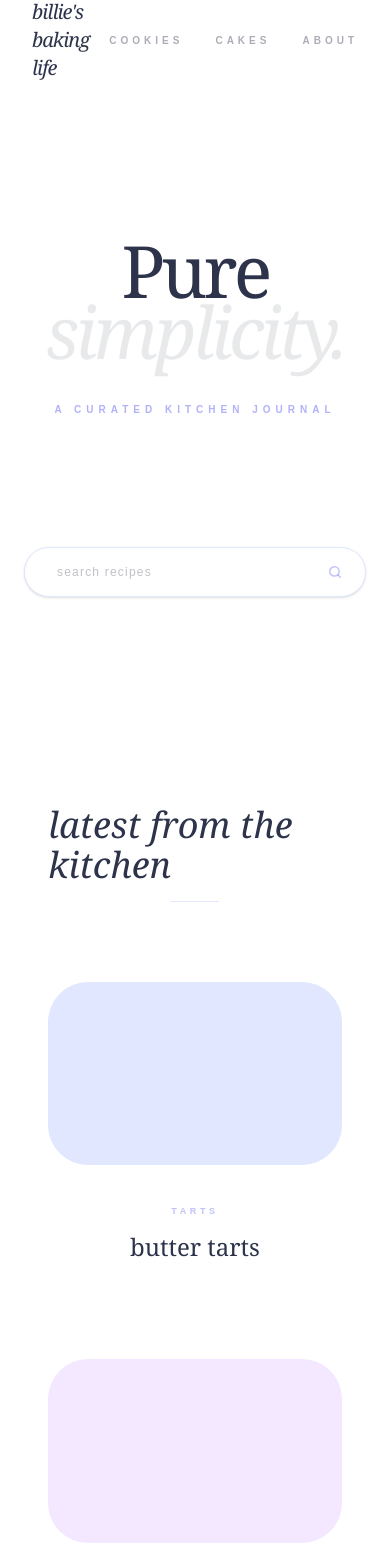
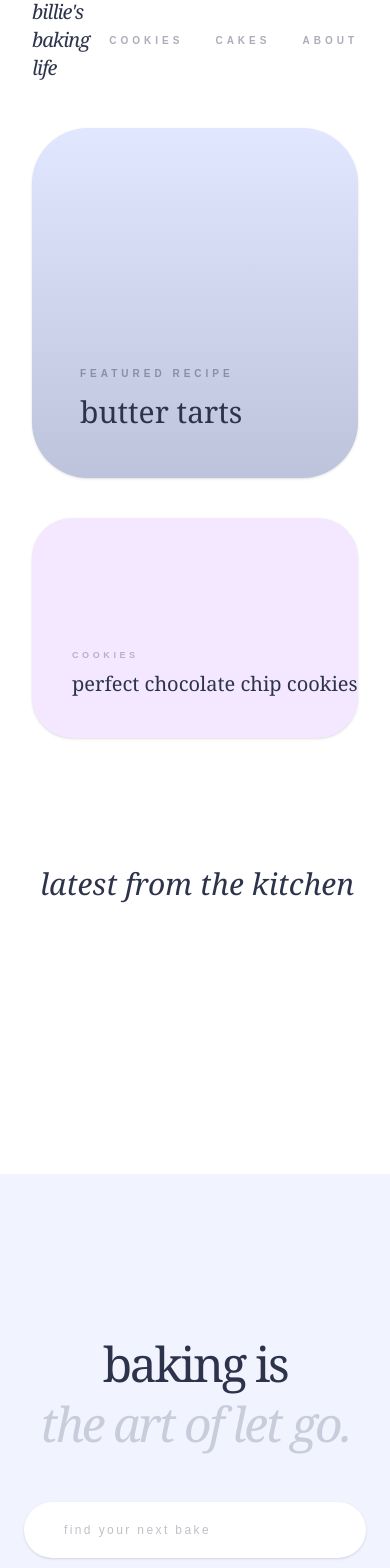
Before and after one commit to billie-zhang/billiesbakinglife, a Next.js app: page / in a window 390 px wide. Shown: the top 1568 px of the page. Built offline with nearby package versions, Linux system fonts and the light colour scheme.

Commit message:
make categories section responsive

```diff
--- a/app/page.tsx
+++ b/app/page.tsx
@@ -6,94 +6,101 @@ const cardColors = ["bg-[#E0E7FF]", "bg-[#F3E8FF]", "bg-[#EBEBFF]"];
 
 export default async function Home() {
   const recipesDir = path.join(process.cwd(), "data/recipes");
-
-  if (!fs.existsSync(recipesDir)) {
-    return <div className="p-20 text-center font-serif italic">Starting the oven... (Add recipes to /data/recipes)</div>;
-  }
+  if (!fs.existsSync(recipesDir)) return <div className="p-20 text-center font-serif italic">Preheating...</div>;
 
   const files = fs.readdirSync(recipesDir);
-  const recipes = files.map((file) => {
-    const filePath = path.join(recipesDir, file);
-    return JSON.parse(fs.readFileSync(filePath, "utf-8"));
-  });
+  const recipes = files.map((file) => JSON.parse(fs.readFileSync(path.join(recipesDir, file), "utf-8")));
+
+  const featured = recipes.slice(0, 3);
+  const latest = recipes.slice(3, 9);
+
+  const categories = ["cookies", "cakes", "bars/brownies", "tarts", "bread", "pastries"]; // TODO: update categories
 
   return (
     <div className="min-h-screen">
 
-      <header className="pt-60 pb-32 text-center px-6">
-        <h1 className="text-7xl md:text-9xl font-serif leading-[0.85] tracking-tighter text-[#2D334A] mb-10">
-          Pure <br />
-          <span className="italic opacity-10">simplicity.</span>
-        </h1>
-        <p className="max-w-md mx-auto text-[10px] font-bold text-[#6366F1]/50 leading-relaxed uppercase tracking-[0.5em]">
-          A curated kitchen journal
-        </p>
-      </header>
+      <section className="pt-32 md:pt-48 px-8 md:px-20 mb-32">
+        <div className="max-w-7xl mx-auto">
+          <div className="grid grid-cols-1 md:grid-cols-12 gap-10 md:gap-16 h-auto md:h-[550px]">
 
-      <section className="max-w-md mx-auto px-6 mb-52">
-        <div className="relative group">
-          <input
-            type="text"
-            placeholder="search recipes"
-            className="w-full bg-white border border-[#E0E7FF] rounded-full py-4 px-8 text-xs tracking-widest focus:ring-4 focus:ring-[#E0E7FF]/40 shadow-sm transition-all outline-none placeholder:text-[#2D334A]/30 text-[#2D334A]"
-          />
-          <div className="absolute right-6 top-1/2 -translate-y-1/2 text-[#6366F1]/40">
-            <svg xmlns="http://www.w3.org/2000/svg" width="14" height="14" viewBox="0 0 24 24" fill="none" stroke="currentColor" strokeWidth="2.5" strokeLinecap="round" strokeLinejoin="round">
-              <circle cx="11" cy="11" r="8" />
-              <path d="m21 21-4.3-4.3" />
-            </svg>
+            <div className="md:col-span-7 h-[350px] md:h-full">
+              <Link href={`/recipes/${featured[0]?.id}`} className="group relative block w-full h-full overflow-hidden rounded-[3.5rem] bg-[#E0E7FF] shadow-sm hover:shadow-xl transition-all duration-700">
+                <div className="absolute inset-0 bg-gradient-to-t from-[#2D334A]/20 to-transparent z-10" />
+                <div className="absolute bottom-12 left-12 z-20">
+                  <span className="text-[10px] uppercase tracking-[0.4em] font-bold text-[#2D334A]/40 mb-3 block">Featured Recipe</span>
+                  <h2 className="text-3xl md:text-5xl font-serif text-[#2D334A] leading-tight group-hover:italic transition-all">
+                    {featured[0]?.name}
+                  </h2>
+                </div>
+              </Link>
+            </div>
+
+            <div className="md:col-span-5 flex flex-col gap-10 md:gap-16 h-auto md:h-full">
+              {featured.slice(1, 3).map((recipe, i) => (
+                <Link key={recipe.id} href={`/recipes/${recipe.id}`} className={`group relative flex-1 min-h-[220px] overflow-hidden rounded-[2.5rem] shadow-sm hover:shadow-xl transition-all duration-700 ${i === 0 ? 'bg-[#F3E8FF]' : 'bg-[#EBEBFF]'}`}>
+                  <div className="absolute bottom-10 left-10 z-20">
+                    <p className="text-[9px] uppercase tracking-[0.4em] font-bold text-[#2D334A]/30 mb-2">{recipe.category}</p>
+                    <h3 className="text-xl md:text-2xl font-serif text-[#2D334A] group-hover:italic transition-all">
+                      {recipe.name}
+                    </h3>
+                  </div>
+                </Link>
+              ))}
+            </div>
+
           </div>
         </div>
       </section>
 
-      <section className="max-w-5xl mx-auto px-12 mb-52">
-        <div className="flex flex-col items-center mb-20 space-y-4">
-          <h2 className="text-4xl font-serif italic text-[#2D334A]">latest from the kitchen</h2>
-          <div className="w-12 h-[1px] bg-[#E0E7FF]" />
+      <section className="max-w-7xl mx-auto px-10 mb-52">
+        <div className="flex items-center gap-8 mb-16">
+          <h2 className="text-3xl font-serif italic text-[#2D334A] whitespace-nowrap">latest from the kitchen</h2>
+          <div className="w-full h-[1.5px] bg-[#D1DAFF]/70" />
         </div>
 
-        <div className="grid grid-cols-1 md:grid-cols-2 gap-x-16 gap-y-24">
-          {recipes.map((recipe, index) => (
-            <Link
-              key={recipe.id}
-              href={`/recipes/${recipe.id}`}
-              className="group block"
-            >
-              <div className={`relative aspect-[16/10] overflow-hidden rounded-[2.5rem] transition-all duration-1000 ease-[cubic-bezier(0.16,1,0.3,1)] group-hover:shadow-2xl group-hover:shadow-[#6366F1]/20 group-hover:-translate-y-2 ${cardColors[index % cardColors.length]}`}>
-                <div className="absolute inset-0 bg-gradient-to-br from-white/30 to-transparent opacity-0 group-hover:opacity-100 transition-opacity duration-700" />
-              </div>
-
-              <div className="mt-10 text-center px-4">
-                <p className="text-[9px] uppercase tracking-[0.4em] font-bold text-[#6366F1]/40 mb-3">
-                  {recipe.category}
-                </p>
-                <h3 className="text-2xl font-serif text-[#2D334A] group-hover:italic transition-all duration-500">
-                  {recipe.name}
-                </h3>
-              </div>
+        <div className="grid grid-cols-1 md:grid-cols-2 lg:grid-cols-3 gap-x-12 gap-y-24">
+          {latest.map((recipe, index) => (
+            <Link key={recipe.id} href={`/recipes/${recipe.id}`} className="group block text-center">
+              <div className={`relative aspect-[4/5] overflow-hidden rounded-[3rem] mb-8 transition-all duration-1000 group-hover:-translate-y-2 ${cardColors[index % cardColors.length]}`} />
+              <p className="text-[10px] uppercase tracking-[0.4em] font-bold text-[#6366F1]/30 mb-3">{recipe.category}</p>
+              <h3 className="text-2xl font-serif text-[#2D334A] group-hover:italic transition-all duration-500">{recipe.name}</h3>
             </Link>
           ))}
         </div>
       </section>
 
-      <section className="max-w-4xl mx-auto px-12 pb-52">
-        <div className="flex flex-col items-center mb-16 space-y-3">
-          <h2 className="text-[11px] uppercase tracking-[0.4em] font-bold text-[#2D334A]/30">
-            browse by category
+      <section className="bg-[#F1F4FF] py-40 mb-52">
+        <div className="max-w-3xl mx-auto text-center px-6">
+          <h2 className="text-5xl md:text-7xl font-serif leading-tight tracking-tighter text-[#2D334A] mb-12">
+            baking is <br /> <span className="italic opacity-20">the art of let go.</span>
           </h2>
+          <div className="relative max-w-md mx-auto">
+            <input
+              type="text"
+              placeholder="find your next bake"
+              className="w-full bg-white rounded-full py-5 px-10 text-xs tracking-[0.2em] focus:ring-8 focus:ring-[#6366F1]/5 shadow-sm outline-none placeholder:text-[#2D334A]/30 text-[#2D334A]"
+            />
+          </div>
+        </div>
+      </section>
+
+      <section className="max-w-7xl mx-auto px-10 pb-56">
+        <div className="text-center mb-20">
+          <h2 className="text-[12px] uppercase tracking-[0.6em] font-bold text-[#2D334A]/30">Explore by Category</h2>
         </div>
 
-        <div className="grid grid-cols-1 md:grid-cols-3 gap-8">
-          {["cookies", "cakes", "tarts"].map((category) => (
+        <div className="grid grid-cols-1 sm:grid-cols-2 lg:grid-cols-3 gap-8">
+          {categories.map((category) => (
             <Link
               key={category}
               href={`/${category}`}
-              className="h-36 group relative overflow-hidden rounded-[2rem] bg-white border border-[#E0E7FF] flex flex-col items-center justify-center hover:shadow-xl hover:shadow-[#E0E7FF]/50 transition-all duration-500"
+              className="group relative flex flex-col items-center justify-center h-40 bg-white border border-[#E0E7FF] rounded-[2.5rem] transition-all duration-500 hover:shadow-2xl hover:shadow-[#6366F1]/5 hover:-translate-y-1"
             >
-              <h3 className="text-xl font-serif text-[#2D334A] group-hover:scale-110 transition-transform duration-700">
+              <h3 className="text-2xl font-serif text-[#2D334A] transition-all duration-500 ">
                 {category}
               </h3>
-              <div className="w-0 group-hover:w-6 h-[1px] bg-[#6366F1]/30 transition-all duration-500 mt-2" />
+
+              <div className="mt-3 h-[1.5px] w-0 bg-[#6366F1]/30 transition-all duration-500 ease-out group-hover:w-12" />
             </Link>
           ))}
         </div>
```
